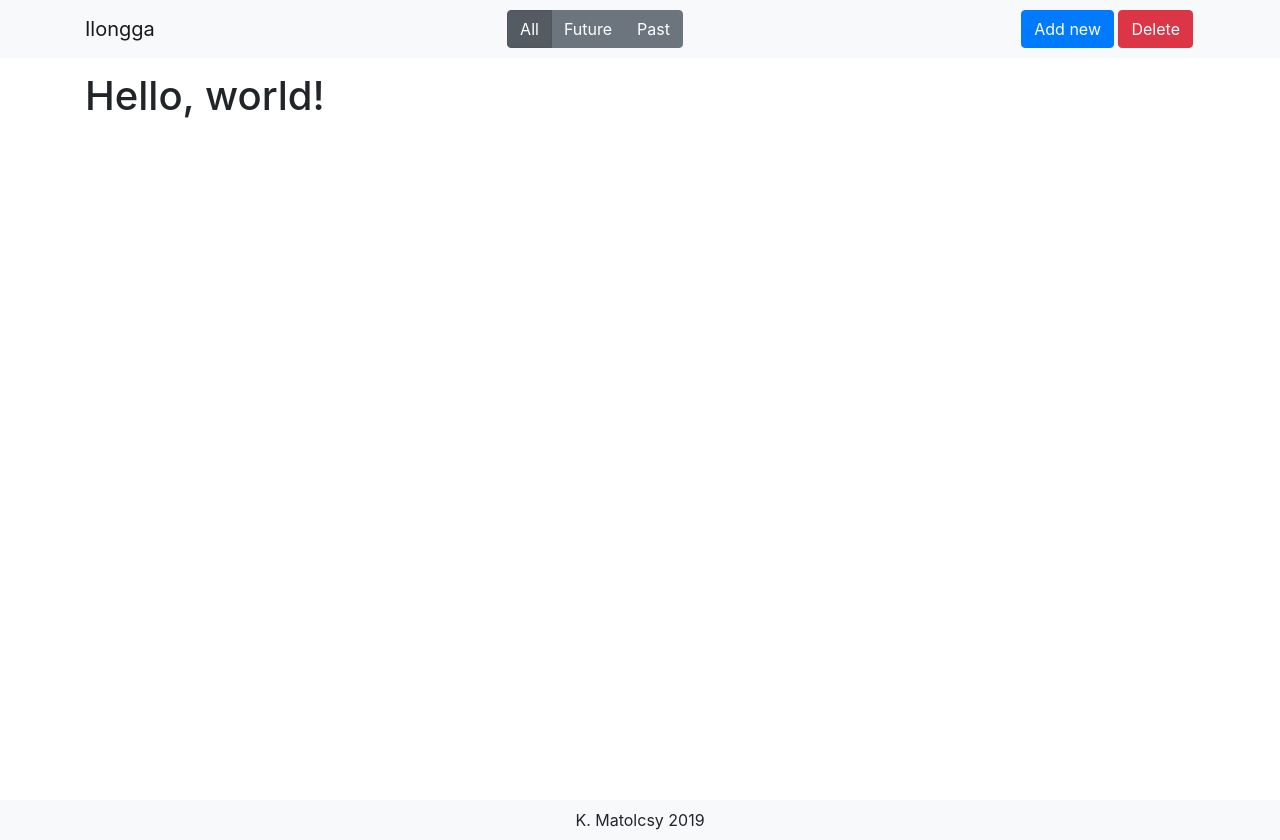
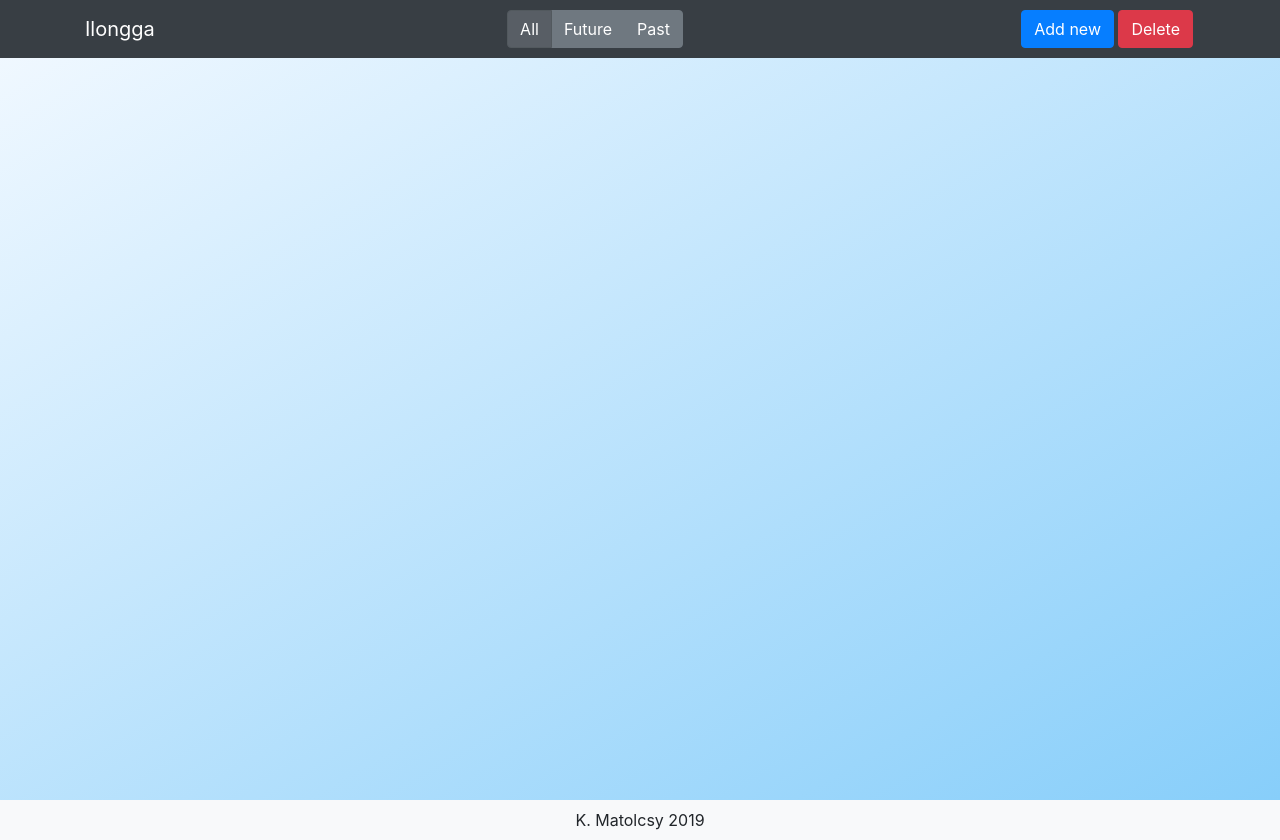
Before and after one commit to kmatolcsy/counter, a Flask app: page / in a window 1280 px wide. Run offline with Flask 2, Linux system fonts and the light colour scheme; data that the repository does not hold is empty; some libraries are stand-ins or nearby versions.

Commit message:
footer bugfix and new colors

```diff
--- a/app/static/main.css
+++ b/app/static/main.css
@@ -1,3 +1,19 @@
+main {
+    background-image: linear-gradient(to bottom right, aliceblue, lightskyblue);
+    min-height: calc(100vh - 3.5rem);
+    margin-top: 3.5rem;
+    padding: 1rem 0
+}
+
+footer {
+    background-color: rgb(248, 249, 250);
+    padding: 0.5rem
+}
+
+nav {
+    opacity: 0.975;
+}
+
 img {
     height: 25vh;
     width: 100%;
@@ -14,17 +30,6 @@ li.white-space {
 
 li.nav-item {
     margin: 2px;
-}
-
-main {
-    height: calc(100vh - 3.5rem);
-    margin-top: 3.5rem;
-    padding: 1rem 0
-}
-
-footer {
-    background-color: rgb(248, 249, 250);
-    padding: 0.5rem
 }
 
 .delete{
--- a/app/templates/index.html
+++ b/app/templates/index.html
@@ -57,14 +57,14 @@
           </div>
           <div class="modal-footer">
             <button type="button" class="btn btn-secondary" data-dismiss="modal">Close</button>
-            <button type="button" class="btn btn-primary" id="confirm">OK</button>
+            <button type="button" class="btn btn-danger" id="confirm">Delete</button>
           </div>
         </div>
       </div>
     </div>
 
     <header>
-      <nav class="navbar navbar-expand-md fixed-top navbar-light bg-light">
+      <nav class="navbar navbar-expand-md fixed-top navbar-dark bg-dark">
         <div class="container">
 
           <a class="navbar-brand" href="#">Ilongga</a>
@@ -114,7 +114,6 @@
 
     <main>
       <div class="container">
-        <h1>Hello, world!</h1>
         <div class="row" id="output"></div>
       </div>
     </main>
```
